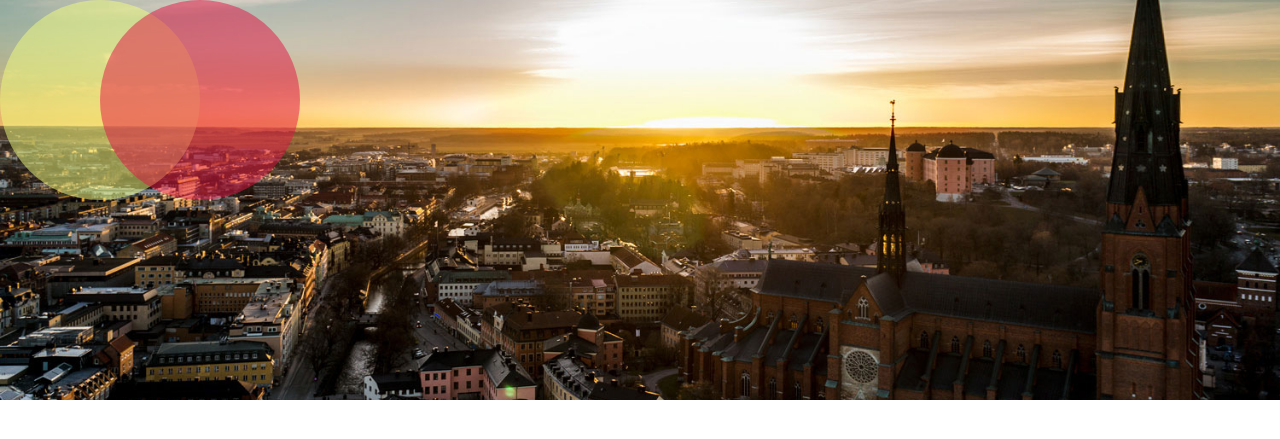
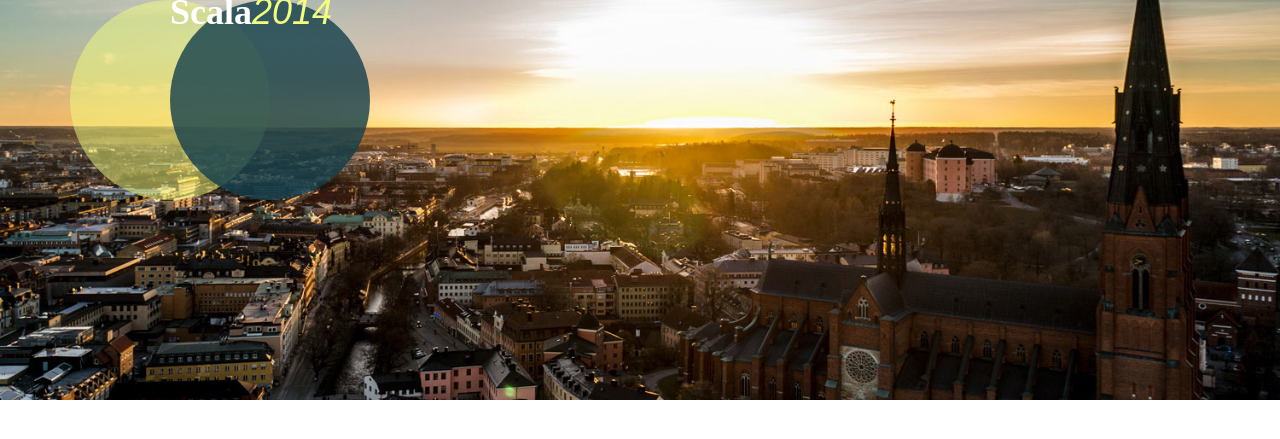
Before and after one commit to heathermiller/wwwscala14, a Jekyll site: the page built from index.md, in a window 1280 px wide. Shown: the top 439 px of the page. Built offline with Jekyll 4.4.1, drawn with Linux system fonts in a browser that asks for light colours.

Commit message:
Playing around

```diff
--- a/_includes/header.html
+++ b/_includes/header.html
@@ -22,11 +22,9 @@
     <script src="{{ site.baseurl }}/resources/js/vendor/bootstrap.min.js" type="text/javascript" ></script>
 
     <!-- Google web fonts -->
-    <link href='http://fonts.googleapis.com/css?family=Lato:100,300,400,700,900,100italic,300italic,400italic,700italic,900italic' rel='stylesheet' type='text/css'>
-<!--     <link href='http://fonts.googleapis.com/css?family=Arvo' rel='stylesheet' type='text/css'>
-    <link href='http://fonts.googleapis.com/css?family=Open+Sans:300italic,400,300,600,800,600italic' rel='stylesheet' type='text/css'>
-    <link href='http://fonts.googleapis.com/css?family=Lato:100,100italic,700italic,700' rel='stylesheet' type='text/css'>
-    <link href='http://fonts.googleapis.com/css?family=Raleway:600' rel='stylesheet' type='text/css'> -->
+    <!-- <link href='http://fonts.googleapis.com/css?family=Lato:100,300,400,700,900,100italic,300italic,400italic,700italic,900italic' rel='stylesheet' type='text/css'> -->
+    <script type="text/javascript" src="//use.typekit.net/thm7bnv.js"></script>
+    <script type="text/javascript">try{Typekit.load();}catch(e){}</script>
 
     <!-- Custom stylesheet -->
     <link rel="stylesheet" href="{{ site.baseurl }}/resources/css/main.css" type="text/css" />
--- a/_layouts/frontpage.html
+++ b/_layouts/frontpage.html
@@ -5,8 +5,10 @@ layout: default
 {% include header.html %}
 
 <div class="splash">
-  <div class="circle-yellow">&nbsp;</div>
-  <div class="circle-red">&nbsp;</div>
+  <div class="container">
+    <div class="circle-yellow">&nbsp;</div>
+    <div class="circle-red"><span class="scala">Scala</span><span class="year">2014</span></div>
+  </div>
 </div>
 
 {% include footer.html %}
--- a/resources/css/main.css
+++ b/resources/css/main.css
@@ -135,5 +135,21 @@ ul > li {
   -moz-border-radius: 50%;
   -webkit-border-radius: 50%;
   border-radius: 50%;
-  background-color: rgba(225, 21, 68, 0.5);
+  background-color: rgba(19, 63, 75, 0.8);
 }
+
+.scala {
+  font-family: "museo-slab",serif;
+  font-style: normal;
+  font-weight: 800;
+  color: #ffffff;
+  font-size: 36px;
+}
+
+.year {
+  font-family: "petala-pro",sans-serif;
+  font-style: italic;
+  font-weight: 100;
+  color: rgba(241, 254, 126, 1);
+  font-size: 36px;
+}
```
